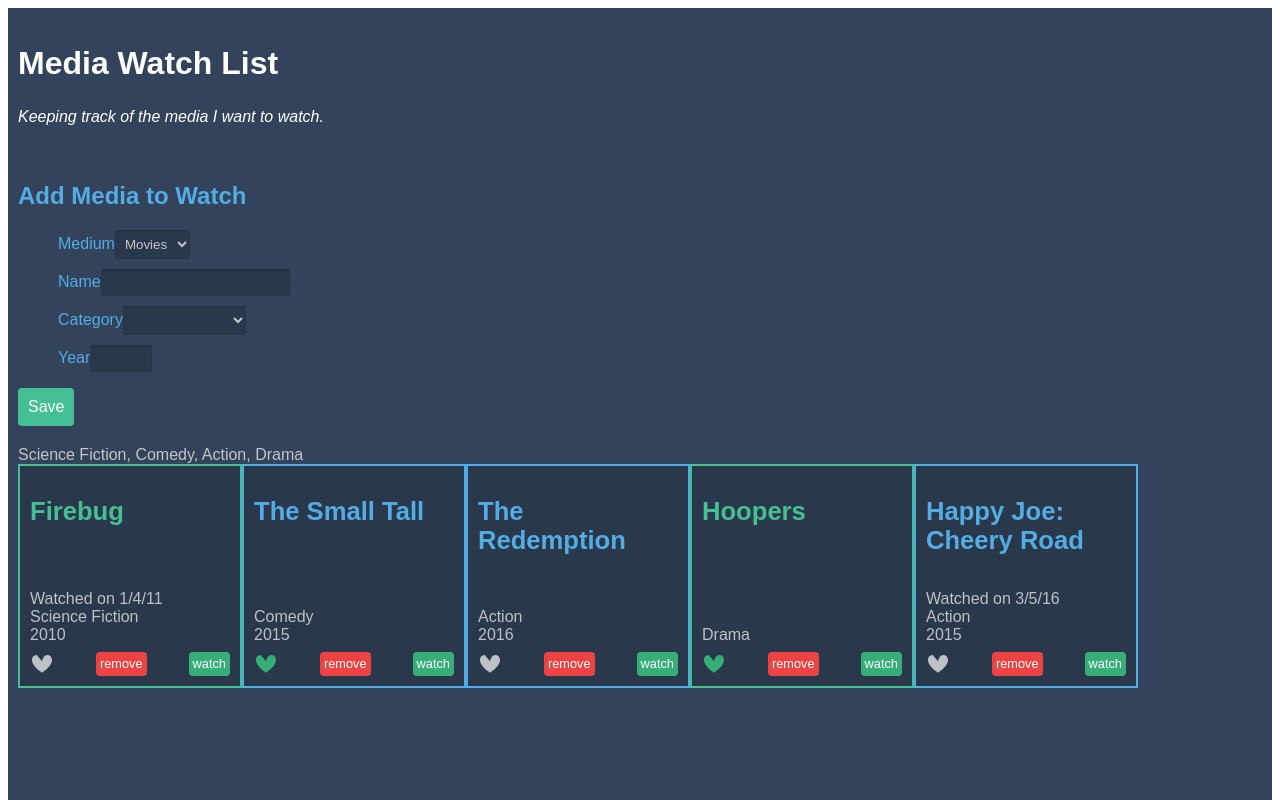
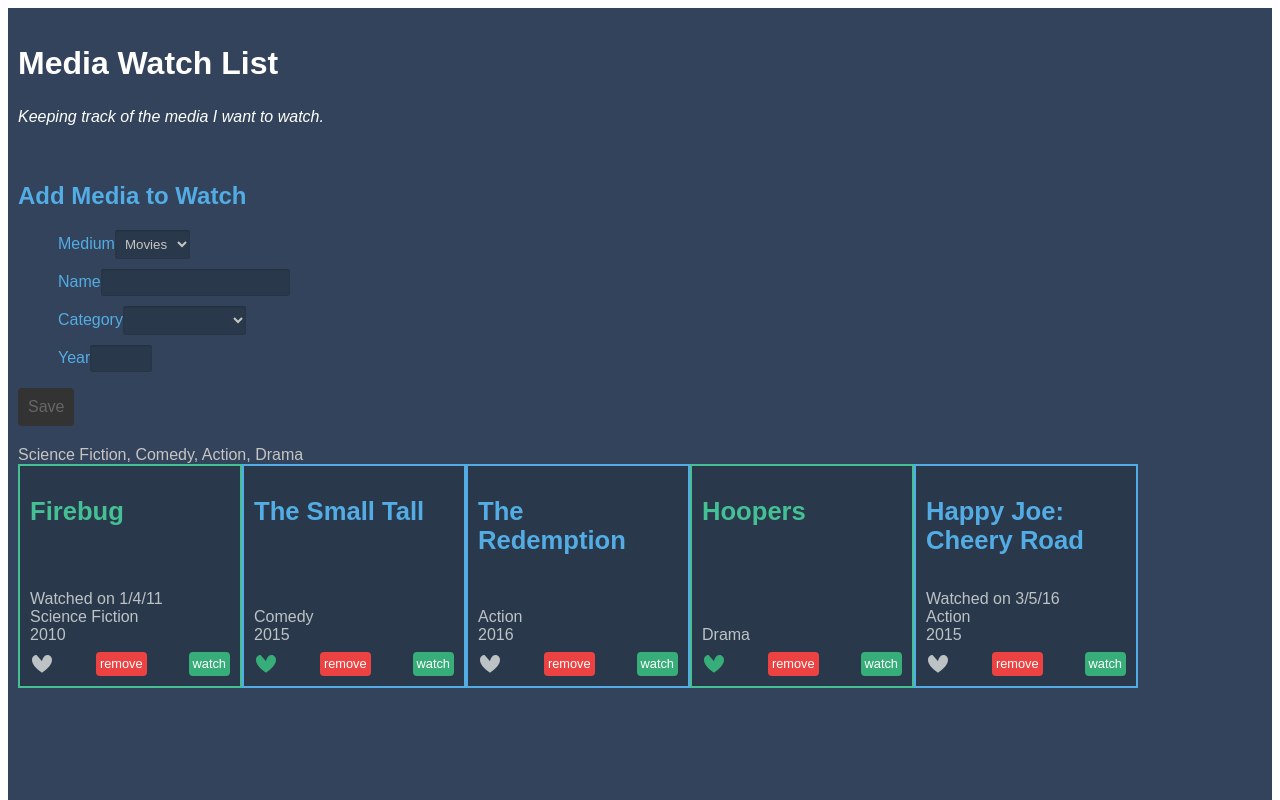
Before and after one commit to dmaharana/angular2-essential-training-updated, an Angular app: page / in a window 1280 px wide. Shown: the top 800 px of the page. Built offline with nearby package versions, Linux system fonts and the light colour scheme.

Commit message:
working code after chapter 4-04 angular forms multiple validator

```diff
--- a/src/app/media-item-form/media-item-form.component.ts
+++ b/src/app/media-item-form/media-item-form.component.ts
@@ -17,7 +17,10 @@ export class MediaItemFormComponent implements OnInit {
   ngOnInit() {
     this.form = new FormGroup({
       medium: new FormControl('Movies'),
-      name: new FormControl('', Validators.pattern('[\\w\\-\\s\\/]+')),
+      name: new FormControl('', Validators.compose([
+        Validators.required,
+        Validators.pattern('[\\w\\-\\s\\/]+')
+      ])),
       category: new FormControl(''),
       year: new FormControl(''),
     }) ;
```
